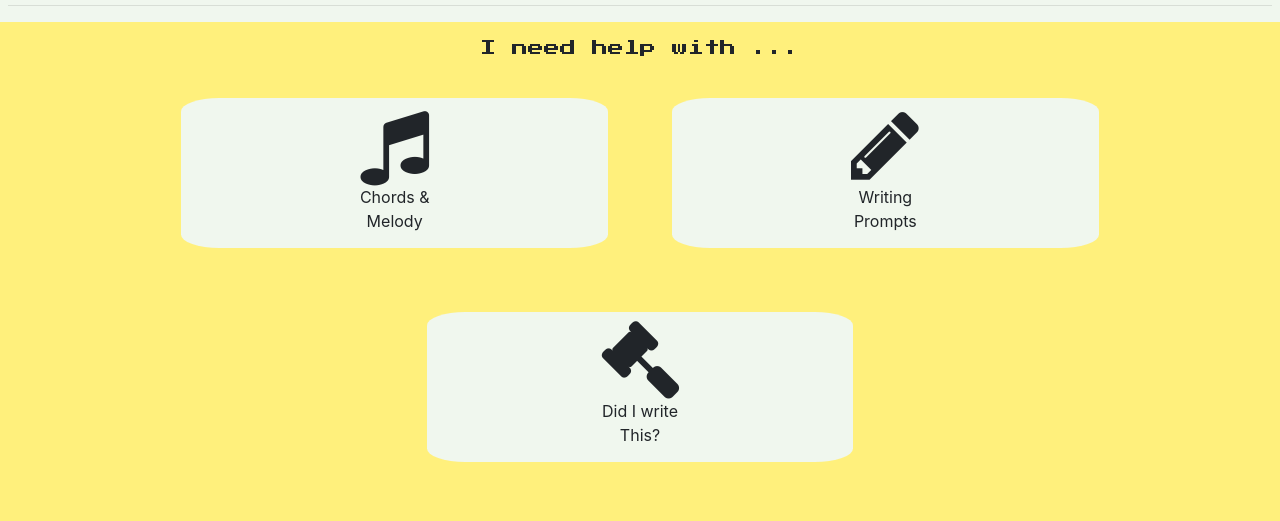
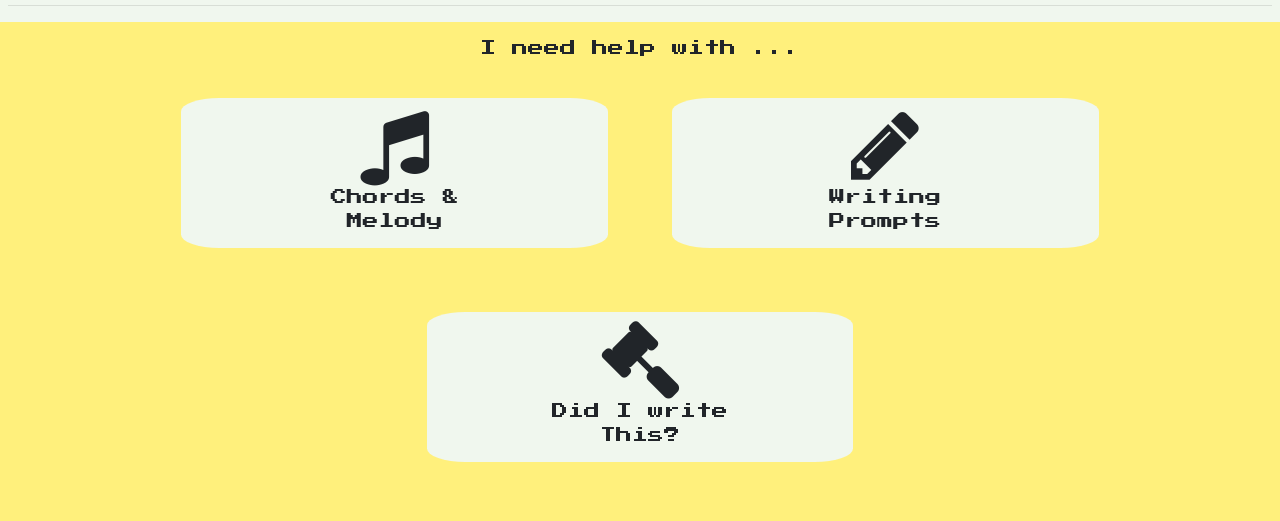
Before and after one commit to lornebb/LABB_MS2, a website: page index.html in a window 1280 px wide. Shown: the part 51-572 px from the top of the page. Drawn offline with Linux system fonts and the light colour scheme.

Commit message:
changed main button fonts at the same expense as the styling. need to look at css linking

```diff
--- a/index.html
+++ b/index.html
@@ -63,10 +63,10 @@
 	</header>
 	<!--Main section links-->
 	<div class="container-fluid">
-		<div class="row" style="place-content: center;">
+		<div class="row btn-font" style="place-content: center; font-family: 'Press Start 2P', cursive;">
 			<a href="#" class="btn btn-sq-lg col-lg-4 ">
 				<i class="fa fa-music fa-5x"></i><br/>
-                Chords & <br>Melody
+                Chords & <br> Melody
 			</a>
 				<a href="#" class="btn btn-sq-lg col-lg-4">
 					<i class="fa fa-pencil fa-5x"></i><br/>
```
